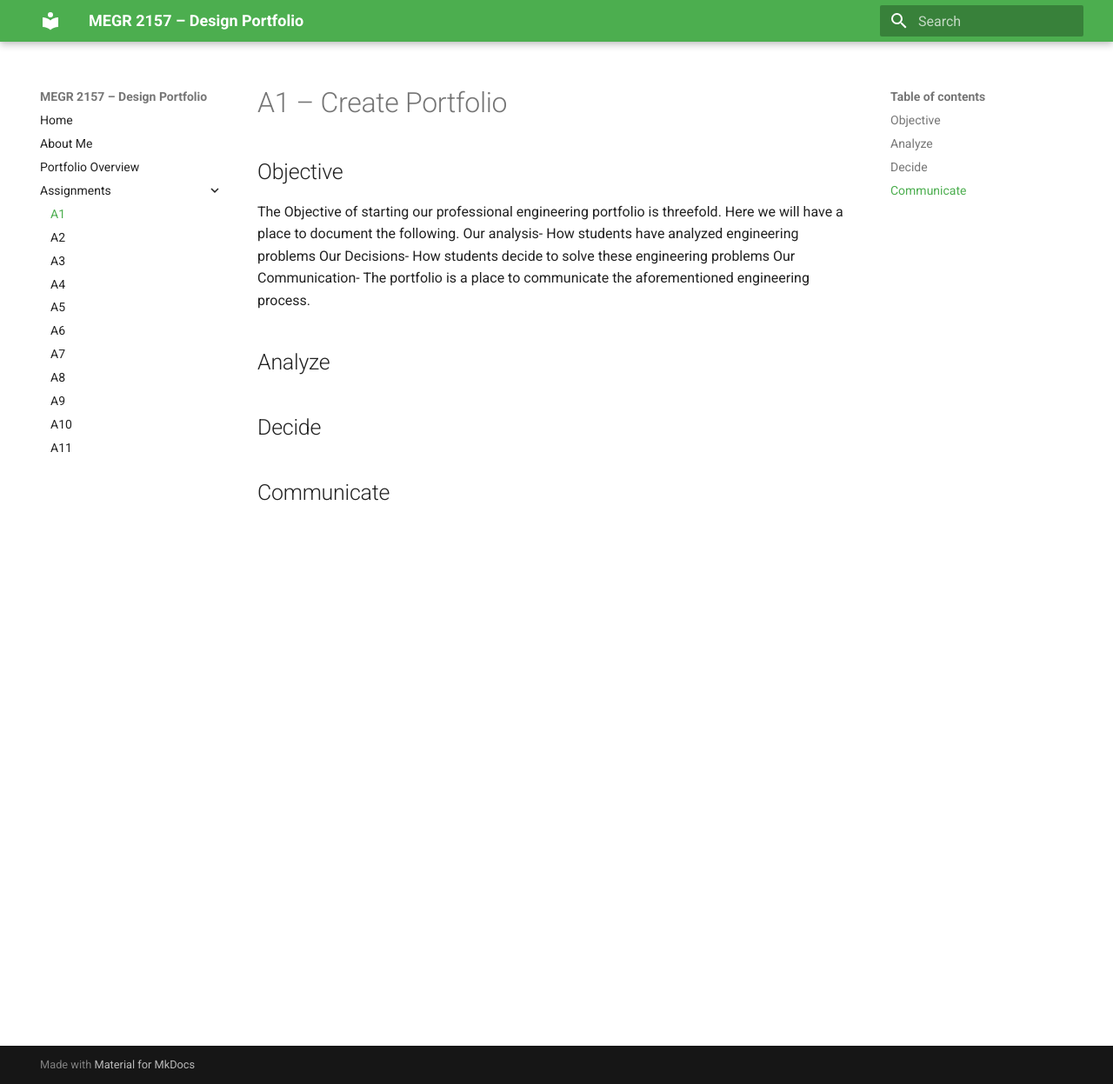
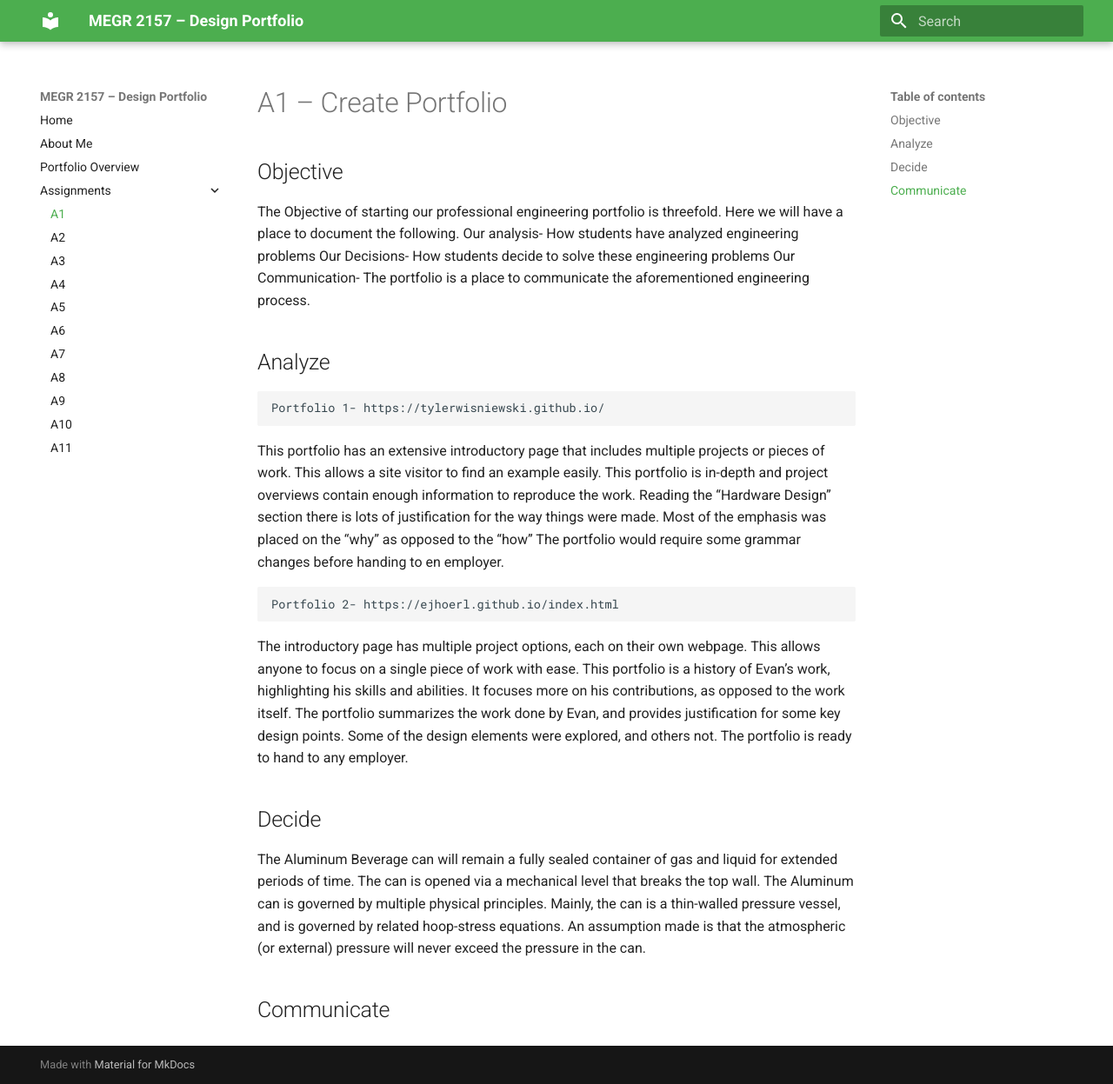
Before and after one commit to AlessDefelice/megr2156, an MkDocs documentation site: the page built from docs/assignments/A01/index.md, in a window 1280 px wide and 1247 px high. Shown: the whole window at 87% size. Built offline with MkDocs 1.6.1 and Material for MkDocs 9.7.7, drawn with Linux system fonts in a browser that asks for light colours.

Commit message:
Update index.md

```diff
--- a/docs/assignments/A01/index.md
+++ b/docs/assignments/A01/index.md
@@ -7,9 +7,20 @@ Our analysis- How students have analyzed engineering problems
 Our Decisions- How students decide to solve these engineering problems
 Our Communication- The portfolio is a place to communicate the aforementioned engineering process.
 ## Analyze
+	Portfolio 1- https://tylerwisniewski.github.io/
+This portfolio has an extensive introductory page that includes multiple projects or pieces of work. This allows a site visitor to find an example easily.
+This portfolio is in-depth and project overviews contain enough information to reproduce the work.
+Reading the “Hardware Design” section there is lots of justification for the way things were made. Most of the emphasis was placed on the “why” as opposed to the “how”
+The portfolio would require some grammar changes before handing to en employer.
 
-
+	Portfolio 2- https://ejhoerl.github.io/index.html
+The introductory page has multiple project options, each on their own webpage. This allows anyone to focus on a single piece of work with ease.
+This portfolio is a history of Evan’s work, highlighting his skills and abilities. It focuses more on his contributions, as opposed to the work itself.
+The portfolio summarizes the work done by Evan, and provides justification for some key design points. Some of the design elements were explored, and others not.
+The portfolio is ready to hand to any employer.
 ## Decide
+The Aluminum Beverage can will remain a fully sealed container of gas and liquid for extended periods of time. The can is opened via a mechanical level that breaks the top wall.
+The Aluminum can is governed by multiple physical principles. Mainly, the can is a thin-walled pressure vessel, and is governed by related hoop-stress equations. An assumption made is that the atmospheric (or external) pressure will never exceed the pressure in the can.
 
 
 ## Communicate
```
